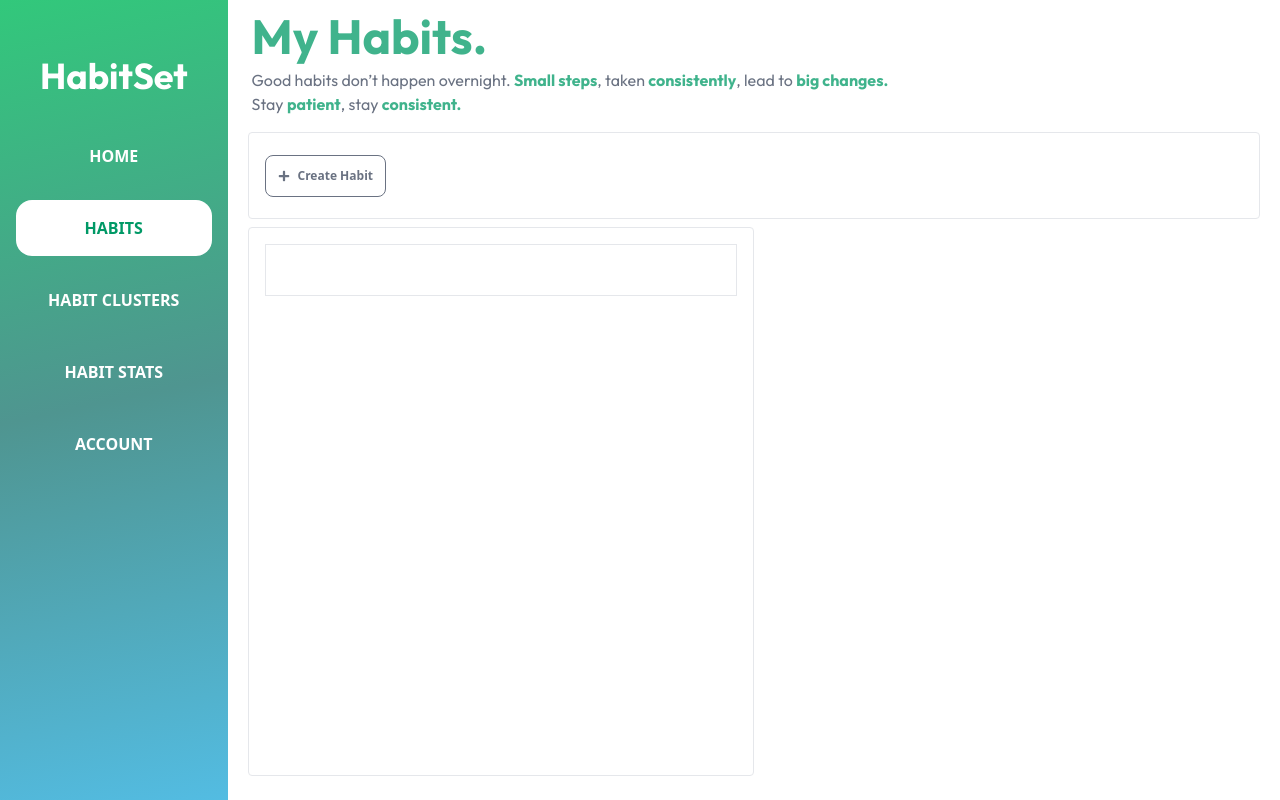
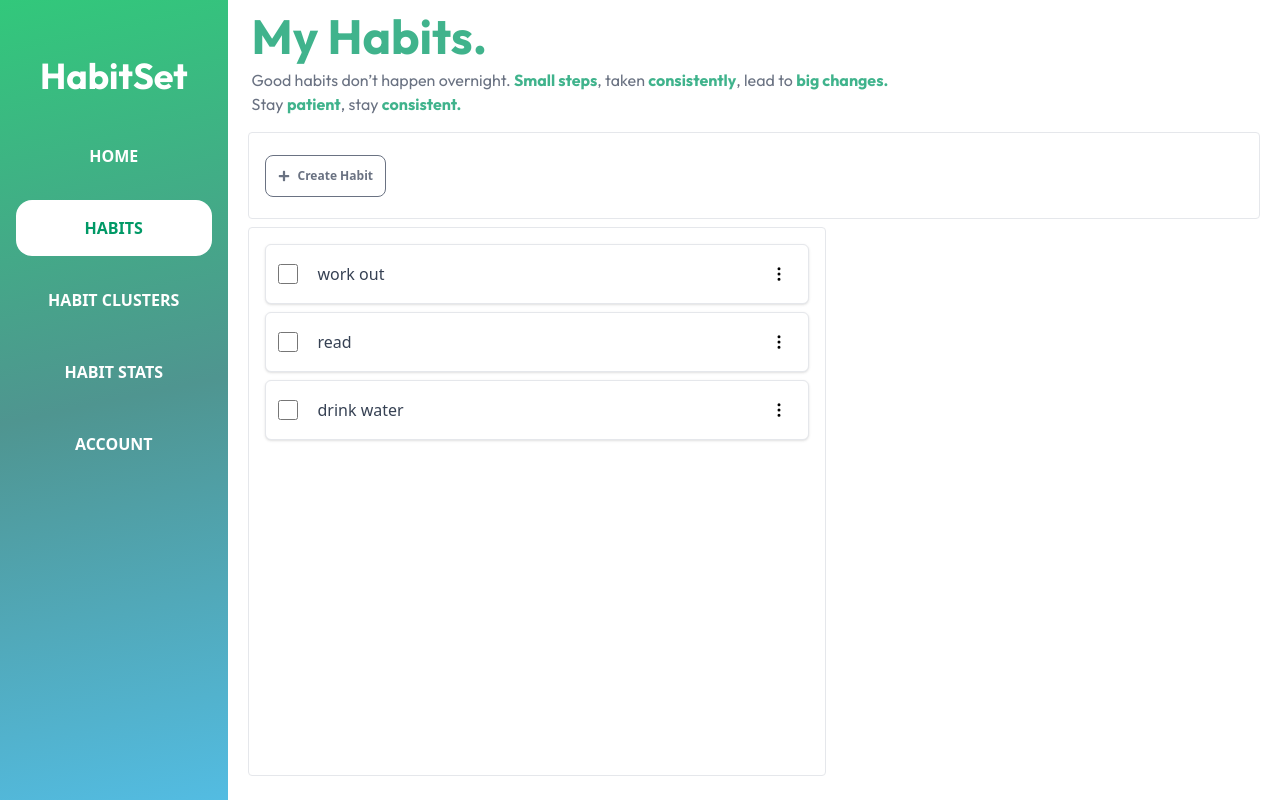
Before and after one commit to ramtin-matin/Habit-Tracker, a React app in the folder frontend/: page /Habits in a window 1280 px wide. Built offline with nearby package versions, Linux system fonts and the light colour scheme; the HTML template or start-up script is replaced by a standard one.

Commit message:
set up foundation for habit cards

```diff
--- a/frontend/package.json
+++ b/frontend/package.json
@@ -13,7 +13,6 @@
     "@fontsource/lexend": "^5.1.2",
     "@fontsource/poppins": "^5.1.1",
     "@fontsource/roboto": "^5.1.1",
-    "@material-tailwind/react": "^2.1.10",
     "@tailwindcss/vite": "^4.0.0",
     "lucide-react": "^0.474.0",
     "react": "^18.3.1",
--- a/frontend/src/pages/dashboard/habits.jsx
+++ b/frontend/src/pages/dashboard/habits.jsx
@@ -1,8 +1,39 @@
 import { FaPlus } from "react-icons/fa";  // imports a plus icon
-import React from "react";
-import Modal from "../../components/modal";
+import React, { useState, useEffect, useRef } from "react";
+import { FiMoreVertical } from "react-icons/fi";
 
 const Habits = () => {
+  const habits = [{id: 1, text: 'work out'}, {id: 2, text: 'read'}, {id: 3, text: 'drink water'}];
+  const [menuOpen, setMenuOpen] = useState(null);
+  const menuRef = useRef(null);
+  // const [checked, setChecked] = useState(false);
+
+  const handleClick = (habit) => {
+     setMenuOpen(menuOpen === habit.id ? null : habit.id);
+  };
+
+  useEffect(() => {
+    const handleClickOutside = (event) => {
+      if (menuRef.current && !menuRef.current.contains(event.target)) {
+        setMenuOpen(null);
+      }
+    };
+    document.addEventListener("mousedown", handleClickOutside);
+    return () => {
+      document.removeEventListener("mousedown", handleClickOutside);
+    };
+  }, []);
+
+  const handleEdit = (habit) => {
+    console.log("Editing: ", habit);
+    setMenuOpen(null);
+  }
+
+  const handleDelete = (habit) => {
+    console.log("Deleting: ", habit);
+    setMenuOpen(null);
+  }
+
   return (
     <div className="max-w-8xl h-full rounded-lg mx-auto p-2">
     <h1 className="md:shrink-0 text-5xl max-sm:text-4xl m-1 mb-2 font-bold text-emerald-600/75">My Habits.</h1>
@@ -13,11 +44,49 @@ const Habits = () => {
            <FaPlus className="m-auto text-xs" />
             Create Habit
           </button>
-          <Modal>hll</Modal>
         </ul>
+
       </div>
-      <div className="w-1/2 *:flex border-1 border-gray-200 items-center justify-start h-7/10 p-4 mt-2 rounded-sm">
-        <div className="h-1/10 mx-auto transition duration-150 ease-in border-1 cursor-pointer hover:bg-gray-50 active:bg-gray-100 border-gray-200">
+      <div className="w-4/7 border-1 border-gray-200 h-7/10 p-4 mt-2 rounded-sm">
+        <div className>
+        {habits.map((habit) => (
+          <div key={habit.id} className="h-1/12 relative flex items-center justify-between p-3 border-1 border-gray-200 rounded-md bg-white shadow-sm mb-2">
+
+            {/* Checkbox */}
+            <input type="checkbox" className="accent-emerald-600/75 w-5 h-5 cursor-pointer"/>
+
+            {/* Habit Name */}
+            <span className="max-sm:text-xs text-gray-700 absolute ml-10">{habit.text}</span>
+
+            {/* Three-Dot Menu */}
+            <div className="relative" ref={menuRef}>
+              <button
+                onClick={() => handleClick(habit)}
+                className="p-2 rounded-full transition duration-200 ease-in-out hover:bg-gray-100"
+              >
+                <FiMoreVertical size={18} />
+              </button>
+
+              {/* Dropdown Menu */}
+              {menuOpen === habit.id && (
+                <div className="absolute right-0 mt-2 w-24 bg-white border border-gray-200 shadow-md rounded-md z-1">
+                  <button
+                    onClick={() => handleEdit(habit.text)}
+                    className="block w-full px-4 py-2 text-left hover:bg-gray-100"
+                  >
+                    Edit
+                  </button>
+                  <button
+                    onClick={() => handleDelete(habit.text)}
+                    className="block w-full px-4 py-2 text-left text-red-500 hover:bg-gray-100"
+                  >
+                    Delete
+                  </button>
+                </div>
+              )}
+            </div>
+          </div>
+        ))}
         </div>
       </div>
     </div>
```
Also changed, not shown: 1 other file (tests, documents, lock files or other folders).
